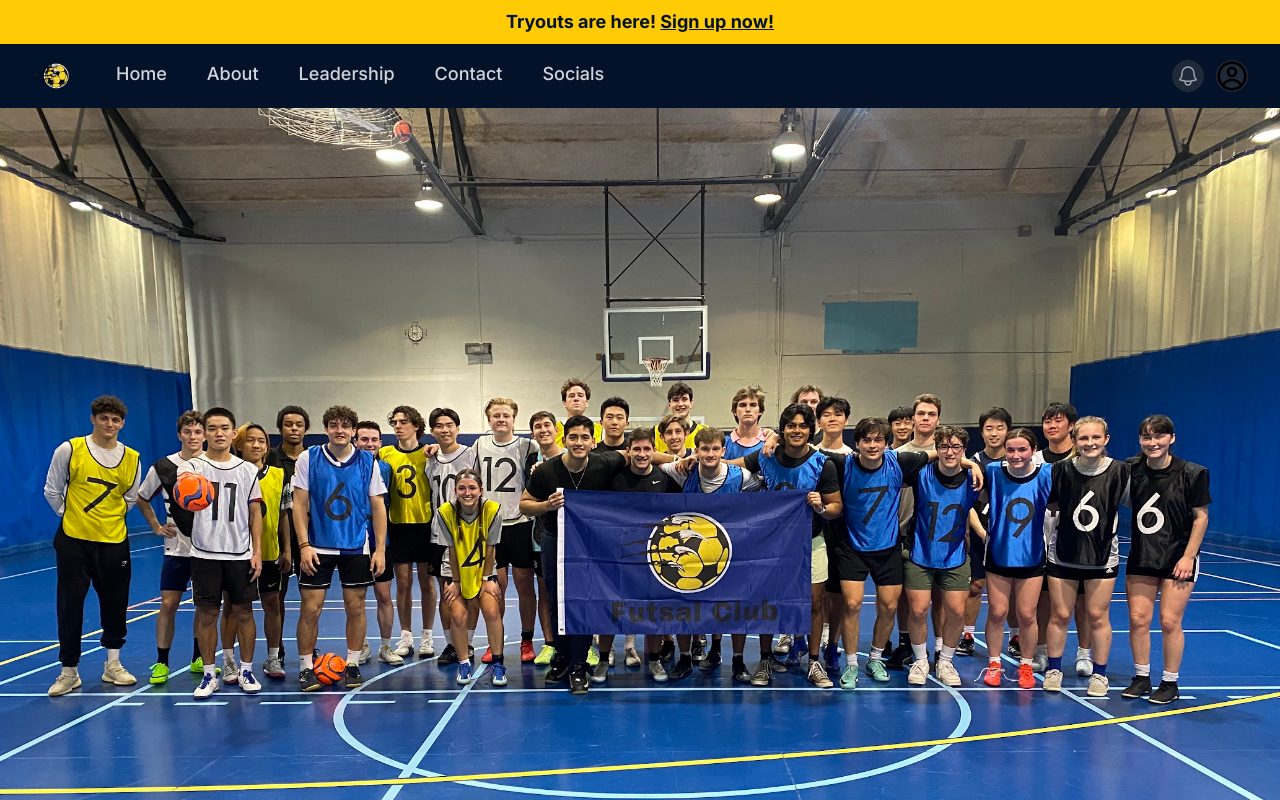
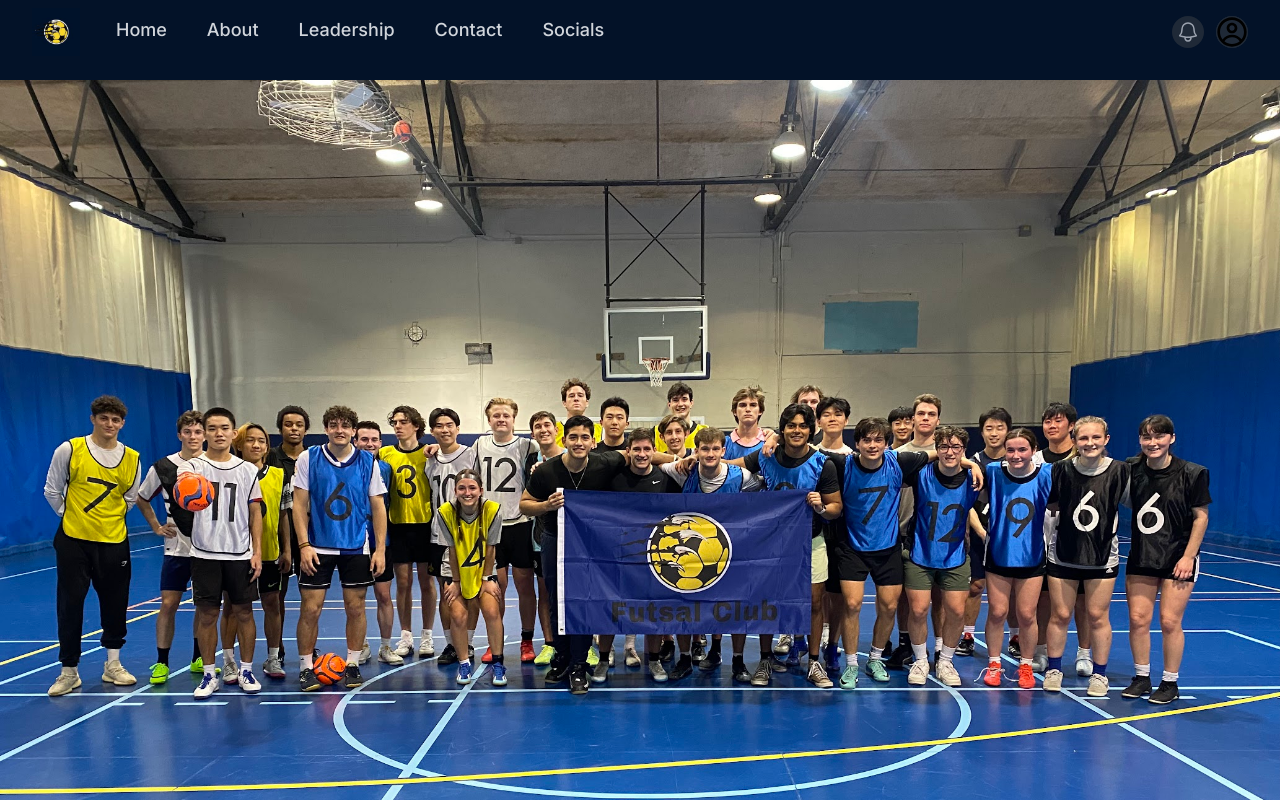
Before and after one commit to JosephManni/futsal-umich, a Next.js app: page / in a window 1280 px wide. Shown: the top 800 px of the page. Built offline with nearby package versions, Linux system fonts and the light colour scheme; no server answers.

Commit message:
remove tryouts

```diff
--- a/components/navbar.js
+++ b/components/navbar.js
@@ -35,7 +35,7 @@ export default function Navbar() {
 
     return(
         <nav className="bg-darkblue fixed w-full absolute z-500 top-0">
-            <Announcement />
+            {/* <Announcement /> */}
             <div className="mx-auto max-w-7xl px-2 sm:px-6 lg:px-8">
                 <div className="relative flex h-16 items-center justify-between">
                     <div className="absolute inset-y-0 left-0 flex items-center sm:hidden">
```
